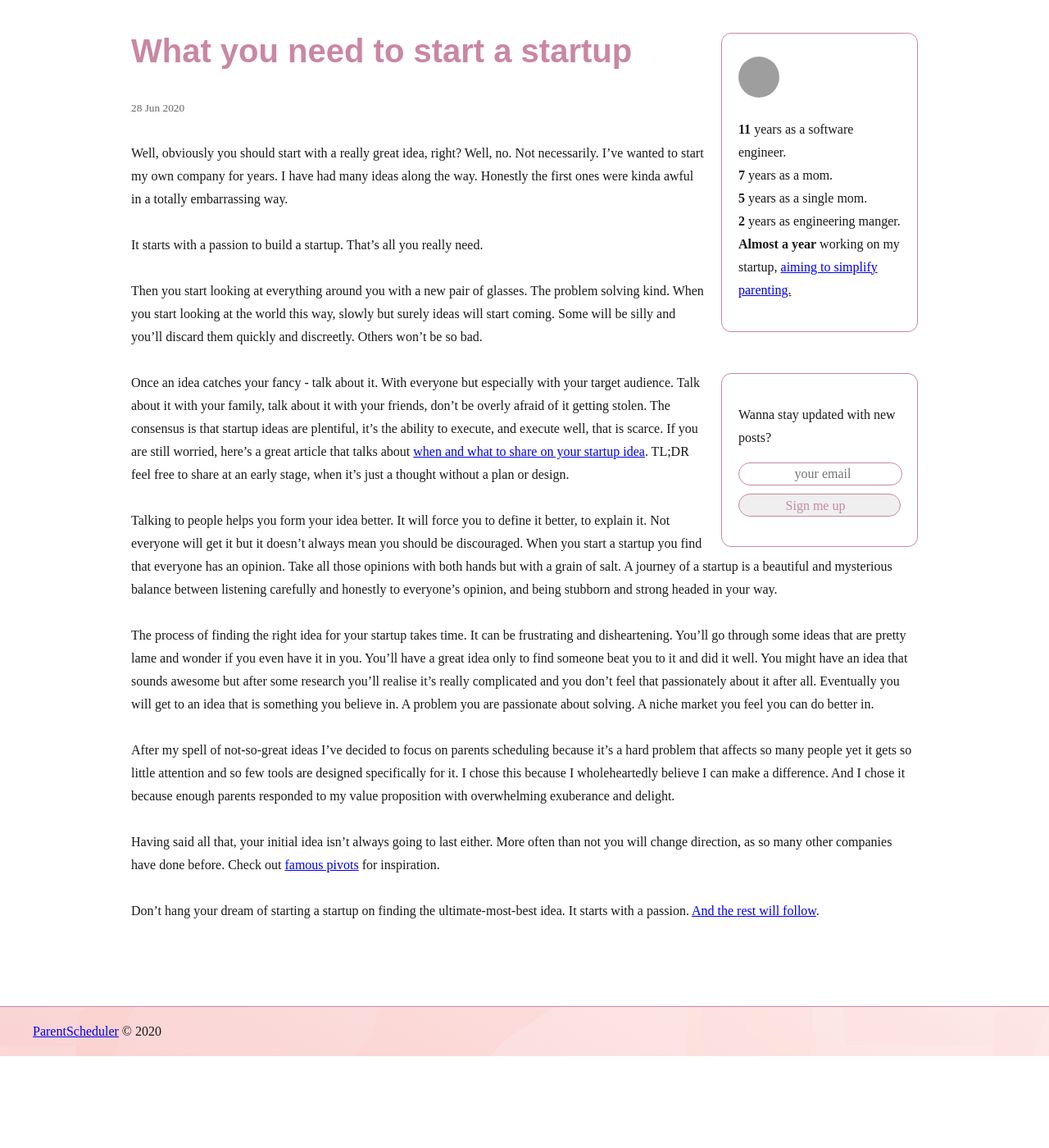
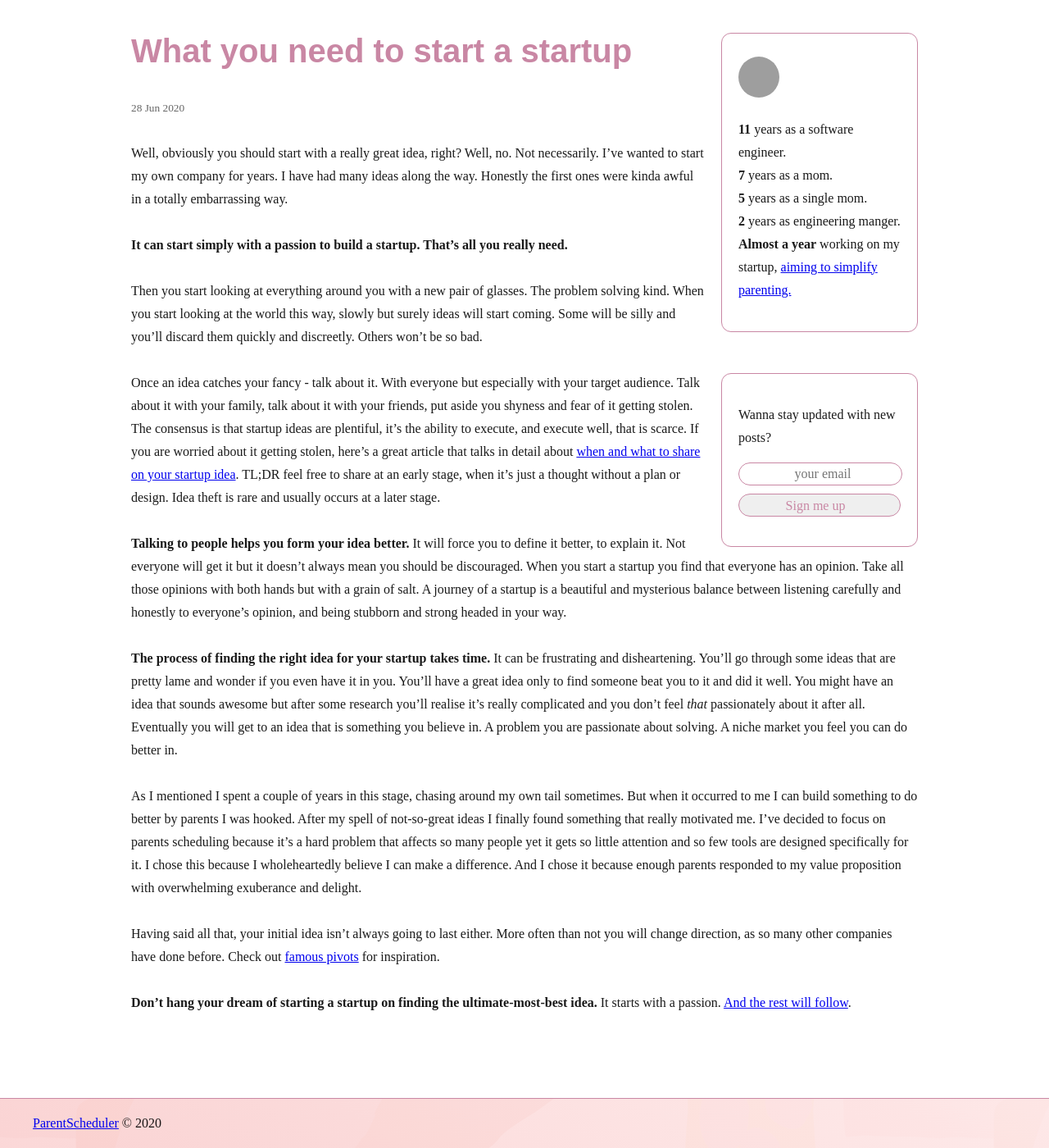
Before and after one commit to tamarr/tamarr.github.io, a Jekyll site: the page built from _posts/2020-06-28-What you need to start a Startup.md, in a window 1280 px wide and 1400 px high, scrolled down 177 px. Shown: the whole window at 82% size. Built offline with Jekyll 4.4.1, drawn with Linux system fonts in a browser that asks for light colours; before the commit the page ends 1465 px from its top, so only the background shows below that; grey boxes are pictures that could not be loaded.

Commit message:
updating post

```diff
--- a/_posts/2020-06-28-What you need to start a Startup.md
+++ b/_posts/2020-06-28-What you need to start a Startup.md
@@ -3,18 +3,18 @@ layout: post
 ---
 Well, obviously you should start with a really great idea, right? Well, no. Not necessarily. I've wanted to start my own company for years. I have had many ideas along the way. Honestly the first ones were kinda awful in a totally embarrassing way.
 
-It starts with a passion to build a startup. That's all you really need.
+**It can start simply with a passion to build a startup. That's all you really need.**
 
 Then you start looking at everything around you with a new pair of glasses. The problem solving kind. When you start looking at the world this way, slowly but surely ideas will start coming. Some will be silly and you'll discard them quickly and discreetly. Others won't be so bad.
 
-Once an idea catches your fancy - talk about it. With everyone but especially with your target audience. Talk about it with your family, talk about it with your friends, don't be overly afraid of it getting stolen. The consensus is that startup ideas are plentiful, it's the ability to execute, and execute well, that is scarce. If you are still worried, here’s a great article that talks about [when and what to share on your startup idea](https://entrepreneurshandbook.co/the-truth-about-idea-stealing-47bcb8a0106a). TL;DR feel free to share at an early stage, when it’s just a thought without a plan or design.
+Once an idea catches your fancy - talk about it. With everyone but especially with your target audience. Talk about it with your family, talk about it with your friends, put aside you shyness and fear of it getting stolen. The consensus is that startup ideas are plentiful, it's the ability to execute, and execute well, that is scarce. If you are worried about it getting stolen, here’s a great article that talks in detail about [when and what to share on your startup idea](https://entrepreneurshandbook.co/the-truth-about-idea-stealing-47bcb8a0106a). TL;DR feel free to share at an early stage, when it’s just a thought without a plan or design. Idea theft is rare and usually occurs at a later stage.
 
-Talking to people helps you form your idea better. It will force you to define it better, to explain it. Not everyone will get it but it doesn’t always mean you should be discouraged. When you start a startup you find that everyone has an opinion. Take all those opinions with both hands but with a grain of salt. A journey of a startup is a beautiful and mysterious balance between listening carefully and honestly to everyone's opinion, and being stubborn and strong headed in your way.
+**Talking to people helps you form your idea better.** It will force you to define it better, to explain it. Not everyone will get it but it doesn’t always mean you should be discouraged. When you start a startup you find that everyone has an opinion. Take all those opinions with both hands but with a grain of salt. A journey of a startup is a beautiful and mysterious balance between listening carefully and honestly to everyone's opinion, and being stubborn and strong headed in your way.
 
-The process of finding the right idea for your startup takes time. It can be frustrating and disheartening. You'll go through some ideas that are pretty lame and wonder if you even have it in you. You'll have a great idea only to find someone beat you to it and did it well. You might have an idea that sounds awesome but after some research you'll realise it's really complicated and you don't feel that passionately about it after all. Eventually you will get to an idea that is something you believe in. A problem you are passionate about solving. A niche market you feel you can do better in.
+**The process of finding the right idea for your startup takes time.** It can be frustrating and disheartening. You'll go through some ideas that are pretty lame and wonder if you even have it in you. You'll have a great idea only to find someone beat you to it and did it well. You might have an idea that sounds awesome but after some research you'll realise it's really complicated and you don't feel _that_ passionately about it after all. Eventually you will get to an idea that is something you believe in. A problem you are passionate about solving. A niche market you feel you can do better in.
 
-After my spell of not-so-great ideas I've decided to focus on parents scheduling because it's a hard problem that affects so many people yet it gets so little attention and so few tools are designed specifically for it. I chose this because I wholeheartedly believe I can make a difference. And I chose it because enough parents responded to my value proposition with overwhelming exuberance and delight.
+As I mentioned I spent a couple of years in this stage, chasing around my own tail sometimes. But when it occurred to me I can build something to do better by parents I was hooked. After my spell of not-so-great ideas I finally found something that really motivated me. I've decided to focus on parents scheduling because it's a hard problem that affects so many people yet it gets so little attention and so few tools are designed specifically for it. I chose this because I wholeheartedly believe I can make a difference. And I chose it because enough parents responded to my value proposition with overwhelming exuberance and delight.
 
 Having said all that, your initial idea isn't always going to last either. More often than not you will change direction, as so many other companies have done before. Check out [famous pivots](https://www.forbes.com/sites/jasonnazar/2013/10/08/14-famous-business-pivots/#19c7ee579780) for inspiration.
 
-Don't hang your dream of starting a startup on finding the ultimate-most-best idea. It starts with a passion. [And the rest will follow](https://www.youtube.com/watch?v=i7iQbBbMAFE).
+**Don't hang your dream of starting a startup on finding the ultimate-most-best idea.** It starts with a passion. [And the rest will follow](https://www.youtube.com/watch?v=i7iQbBbMAFE).
```
Also changed, not shown: 6 other files.
